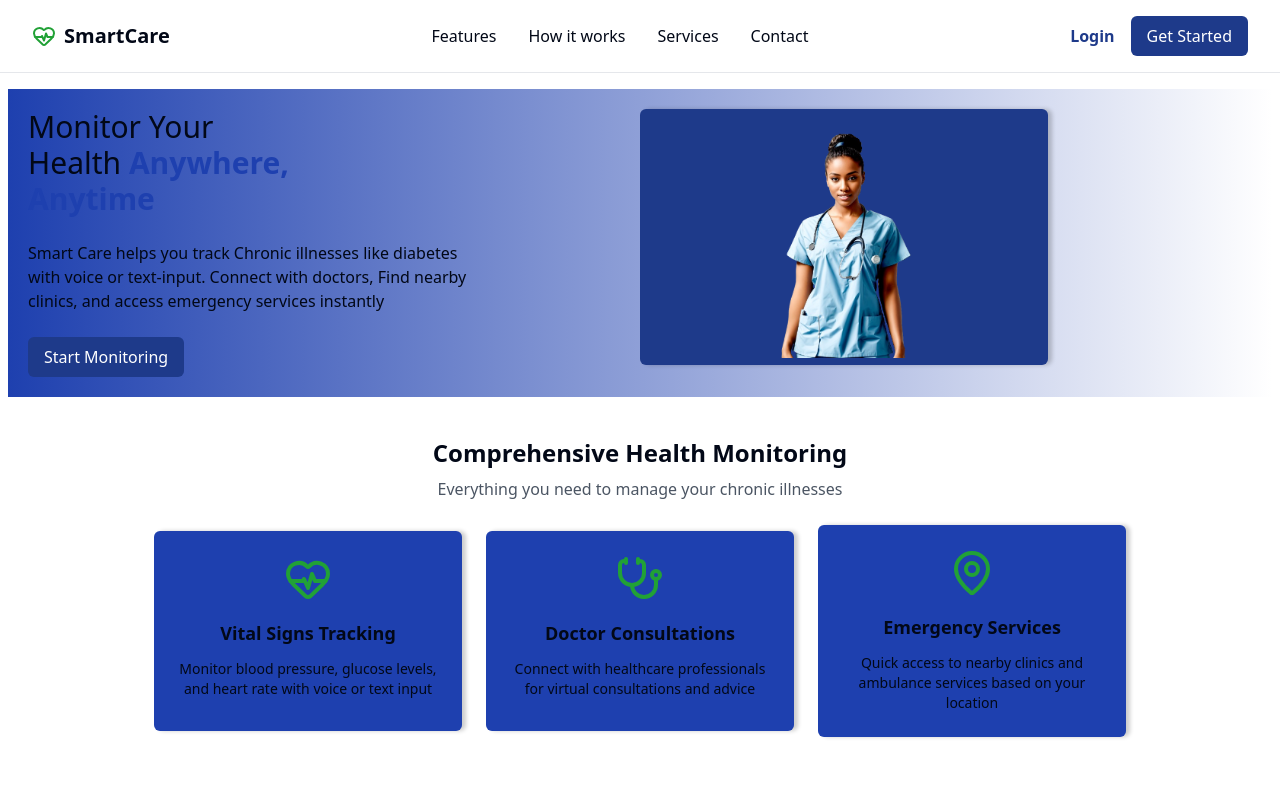
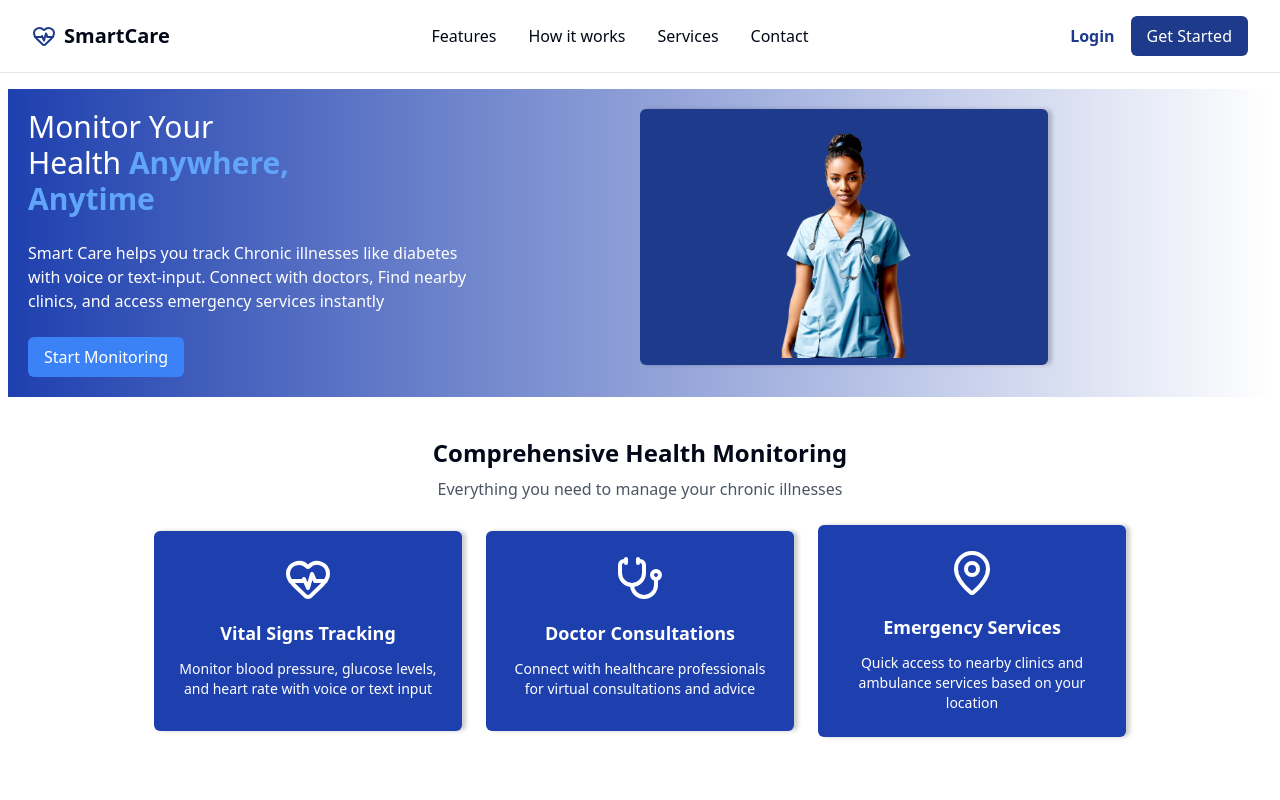
Before and after one commit to norvale08/smartcare-new, a Next.js app in the folder apps/web/: page / in a window 1280 px wide. Shown: the top 800 px of the page. Built offline with nearby package versions, Linux system fonts and the light colour scheme.

Commit message:
Changed the text to be white

```diff
--- a/apps/web/app/page.tsx
+++ b/apps/web/app/page.tsx
@@ -18,7 +18,7 @@ const page: React.FC = () => {
 
       <header className="sticky top-0 z-50 bg-white/95 backdrop-blur-sm border-b border-gray-200 flex items-center justify-between px-8 py-4 mb-2">
         <h1 className="text-xl font-bold flex flex-row items-center gap-2">
-          <HeartPulse color="#21a136" />
+          <HeartPulse color="#1e3a8a" />
           SmartCare
         </h1>
 
@@ -27,25 +27,25 @@ const page: React.FC = () => {
           <div className="flex gap-8">
             <button
               onClick={() => scrollToSection("features")}
-              className="hover:text-emerald-400 transition-colors duration-200"
+              className="hover:text-blue-400 transition-colors duration-200"
             >
               Features
             </button>
             <button
               onClick={() => scrollToSection("how-it-works")}
-              className="hover:text-emerald-400 transition-colors duration-200"
+              className="hover:text-blue-400 transition-colors duration-200"
             >
               How it works
             </button>
             <button
               onClick={() => scrollToSection("services")}
-              className="hover:text-emerald-400 transition-colors duration-200"
+              className="hover:text-blue-400 transition-colors duration-200"
             >
               Services
             </button>
             <button
               onClick={() => scrollToSection("contact")}
-              className="hover:text-emerald-400 transition-colors duration-200"
+              className="hover:text-blue-400 transition-colors duration-200"
             >
               Contact
             </button>
@@ -66,22 +66,22 @@ const page: React.FC = () => {
       <section className="p-2">
         <div className="bg-gradient-to-r from-blue-800 to-white px-5 py-5 flex flex-row">
           <div className="w-1/2">
-            <p className="text-3xl mb-6 animate-fade-in-up">
+            <p className="text-3xl mb-6 animate-fade-in-up text-white">
               Monitor Your
               <br /> Health
-              <span className="text-blue-800 font-bold">
+              <span className="text-blue-400 font-bold">
                 {" "}
                 Anywhere,
                 <br />
                 Anytime
               </span>
             </p>
-            <p className="mb-6 animate-fade-in-up animation-delay-200">
+            <p className="mb-6 animate-fade-in-up animation-delay-200 text-white">
               Smart Care helps you track Chronic illnesses like diabetes
               <br /> with voice or text-input. Connect with doctors, Find nearby
               <br /> clinics, and access emergency services instantly
             </p>
-            <button className="bg-blue-900 text-white rounded-md px-4 py-2 hover:bg-emerald-500 transition-all duration-200 hover:scale-105 animate-fade-in-up animation-delay-400">
+            <button className="bg-blue-500 text-white rounded-md px-4 py-2 hover:bg-emerald-500 transition-all duration-200 hover:scale-105 animate-fade-in-up animation-delay-400">
               Start Monitoring
             </button>
           </div>
@@ -100,25 +100,25 @@ const page: React.FC = () => {
 
         <div className="flex items-center justify-center flex-row mt-6 gap-6 px-4">
           <div className="feature-card shadow-[4px_0_4px_0_rgba(0,0,0,0.2)] bg-blue-800 rounded-md p-6 flex items-center flex-col w-1/4 h-full min-h-[200px] hover:shadow-lg transition-all duration-300 hover:-translate-y-2">
-            <HeartPulse color="#21a136" size={48} className="mb-4" />
-            <h2 className="font-bold text-lg mb-3 text-center">Vital Signs Tracking</h2>
-            <p className="text-center text-sm">
+            <HeartPulse color="#ffffff" size={48} className="mb-4" />
+            <h2 className="font-bold text-lg mb-3 text-center text-white">Vital Signs Tracking</h2>
+            <p className="text-center text-sm text-white">
               Monitor blood pressure, glucose levels, and heart rate with voice or text input
             </p>
           </div>
 
           <div className="feature-card shadow-[4px_0_4px_0_rgba(0,0,0,0.2)] bg-blue-800 rounded-md p-6 flex items-center flex-col w-1/4 h-full min-h-[200px] hover:shadow-lg transition-all duration-300 hover:-translate-y-2 animation-delay-200">
-            <Stethoscope color="#21a136" size={48} className="mb-4" />
-            <h2 className="font-bold text-lg mb-3 text-center">Doctor Consultations</h2>
-            <p className="text-center text-sm">
+            <Stethoscope color="#ffffff" size={48} className="mb-4" />
+            <h2 className="font-bold text-lg mb-3 text-center text-white">Doctor Consultations</h2>
+            <p className="text-center text-sm text-white">
               Connect with healthcare professionals for virtual consultations and advice
             </p>
           </div>
 
           <div className="feature-card shadow-[4px_0_4px_0_rgba(0,0,0,0.2)] bg-blue-800 rounded-md p-6 flex items-center flex-col w-1/4 h-full min-h-[200px] hover:shadow-lg transition-all duration-300 hover:-translate-y-2 animation-delay-400">
-            <MapPin color="#21a136" size={48} className="mb-4" />
-            <h2 className="font-bold text-lg mb-3 text-center">Emergency Services</h2>
-            <p className="text-center text-sm">
+            <MapPin color="#ffffff" size={48} className="mb-4" />
+            <h2 className="font-bold text-lg mb-3 text-center text-white">Emergency Services</h2>
+            <p className="text-center text-sm text-white">
               Quick access to nearby clinics and ambulance services based on your location
             </p>
           </div>
```
